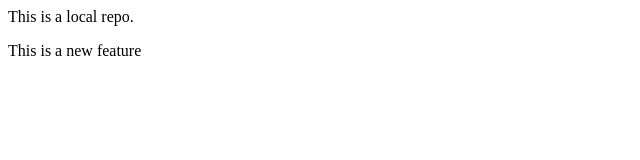
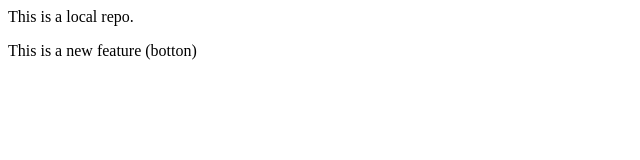
Before and after one commit to mahabeer123/localrepo, a plain HTML site: page index.html in a window 1280 px wide. Shown: the full height of the page, 0-640 px from the left. Drawn offline with Linux system fonts and the light colour scheme.

```diff
--- a/index.html
+++ b/index.html
@@ -1,4 +1,4 @@
 <p>This is a local repo.</p>
 <p>This is a new feature
-
+    (botton)
 </p>
```
